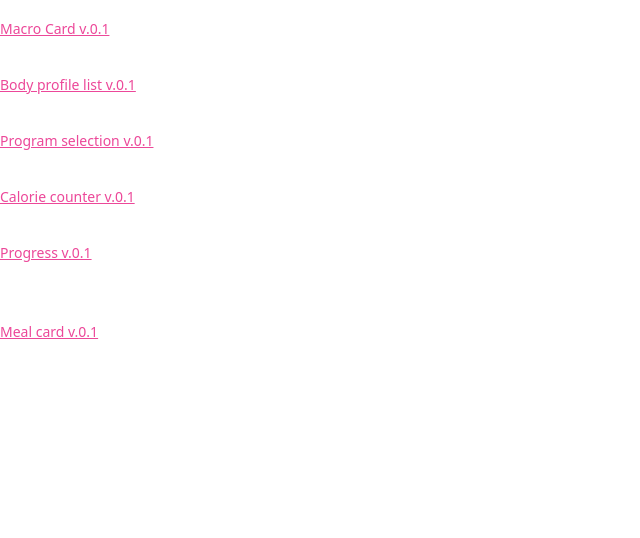
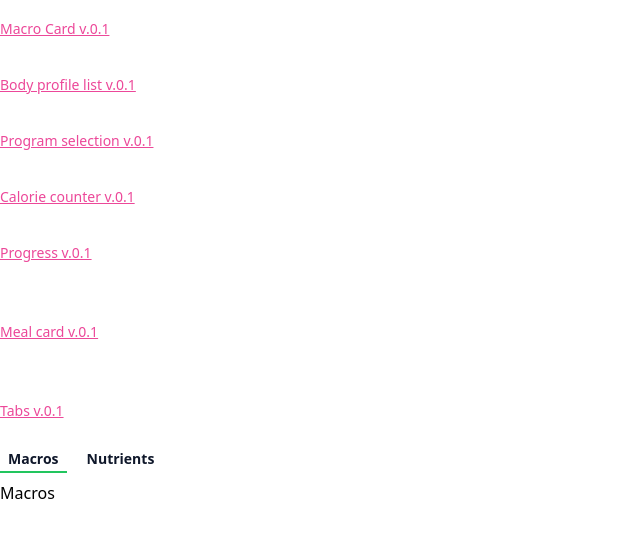
Before and after one commit to rmacuna/daily-macros-nuxt, a Nuxt app: page /components in a window 1280 px wide. Shown: the top 538 px of the page, without its empty margins (0-640 px from the left). Built offline with nearby package versions, Linux system fonts and the light colour scheme.

Commit message:
feat: add new tab component

```diff
--- /dev/null
+++ b/components/Tabs/Tab.vue
@@ -0,0 +1,10 @@
+<template>
+  <div v-if="title === selectedTitle">
+    <slot></slot>
+  </div>
+</template>
+
+<script setup>
+defineProps(['title'])
+const selectedTitle = inject('selectedTitle');
+</script>
--- /dev/null
+++ b/components/Tabs/Tabs.vue
@@ -0,0 +1,29 @@
+
+<template>
+  <div class="tabs">
+    <ul class="flex gap-x-3 ">
+      <li v-for="title in tabTitles" :key="title" :class="[
+        selectedTitle === title && 'text-green-500',
+        'cursor-pointer text-slate-900 relative py-1 px-2 text-sm font-semibold'
+      ]" @click="handleTabSelected(title)">{{ title }}
+
+        <div v-if="selectedTitle === title" class="w-full h-[2px] bg-green-500 absolute bottom-0 left-0"></div>
+      </li>
+    </ul>
+    <div class="py-2">
+      <slot />
+    </div>
+  </div>
+</template>
+
+<script setup lang="ts">
+const slots = useSlots() as any;
+const tabTitles = ref(slots.default().map((tab: any) => tab.props.title));
+const selectedTitle = ref(tabTitles.value[0]);
+
+function handleTabSelected(title: string) {
+  selectedTitle.value = title;
+}
+
+provide('selectedTitle', selectedTitle);
+</script>
--- a/pages/components.vue
+++ b/pages/components.vue
@@ -44,6 +44,15 @@
       <MealCard v-show="showMealCard" size="md" :macros="{ carbs: 120, fat: 23, protein: 13 }" meal-name="Chicken bread" :amount="100"
         brand="Los pollos hermanos" />
     </div>
+
+     <!-- Tabs card -->
+     <div class="py-4">
+      <button @click="showTabs = !showTabs" class="text-sm underline mb-6 text-pink-500">Tabs v.0.1</button>
+      <Tabs>
+        <TabsTab title="Macros">Macros</TabsTab>
+        <TabsTab title="Nutrients">Nutrients</TabsTab>
+      </Tabs>
+    </div>
   </div>
 </template>
 
@@ -64,6 +73,7 @@ const showProgramSelection = ref(false);
 const showCalorieCounter = ref(false);
 const showProgress = ref(false);
 const showMealCard = ref(false);
+const showTabs = ref(false);
 
 
 </script>
```
Also changed, not shown: 1 other file (tests, documents, lock files or other folders).
